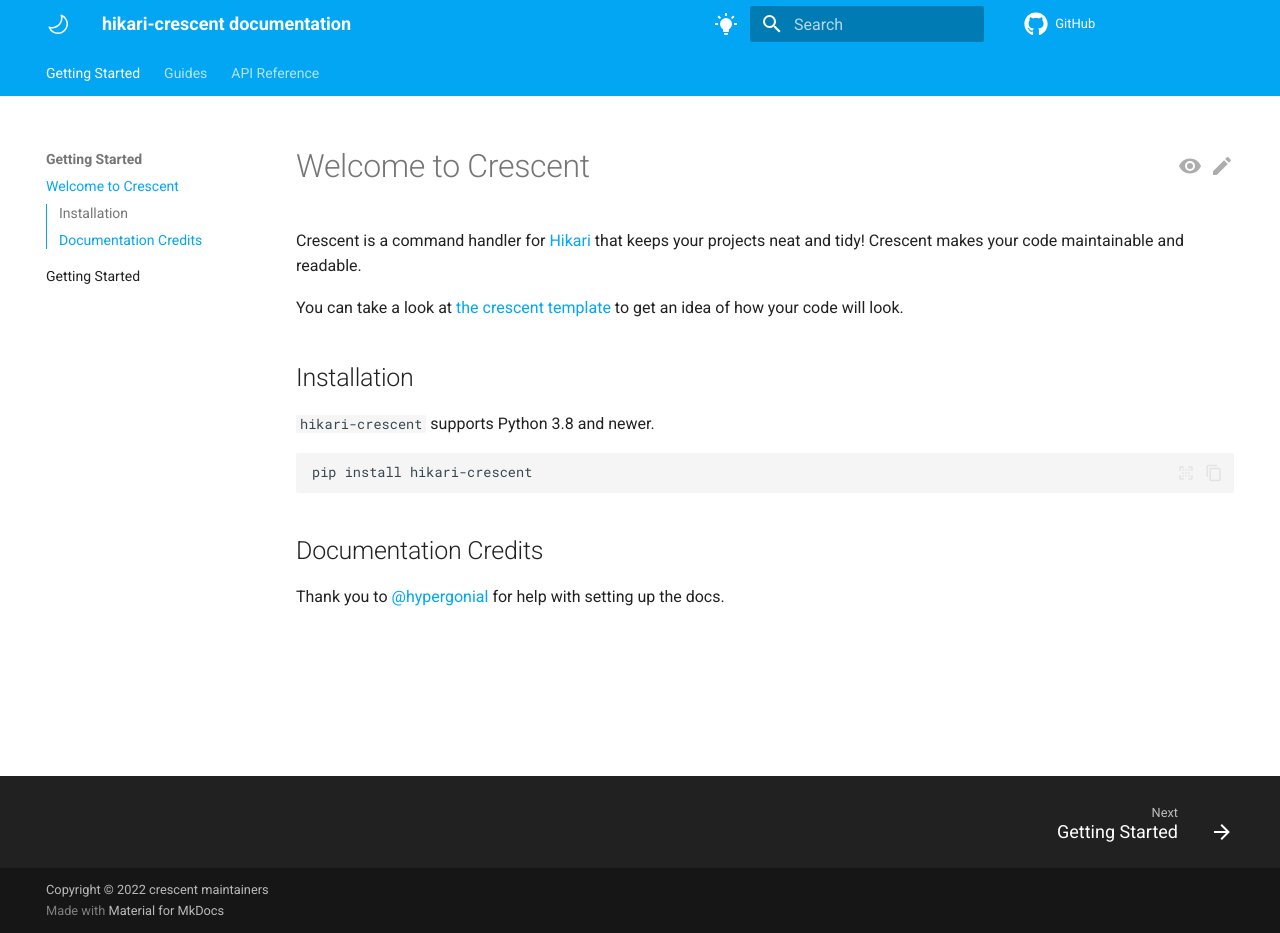
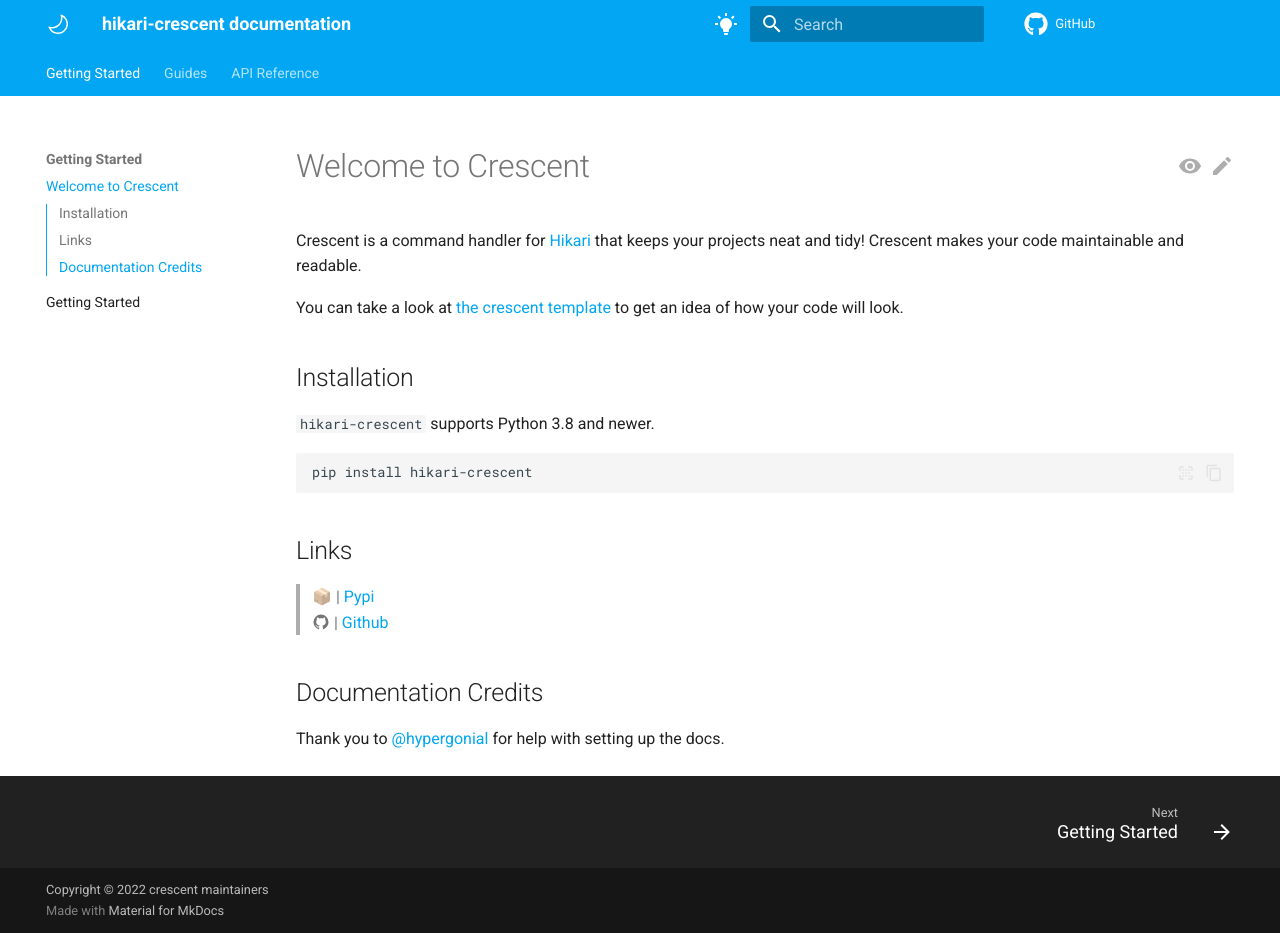
Before and after one commit to hikari-crescent/hikari-crescent, an MkDocs documentation site: the page built from docs/home.md, in a window 1280 px wide and 933 px high. Built offline with MkDocs 1.6.1 and Material for MkDocs 9.7.7, drawn with Linux system fonts in a browser that asks for light colours; comment, search, counter and statistics services are not loaded.

Commit message:
add links

````diff
--- a/docs/home.md
+++ b/docs/home.md
@@ -18,6 +18,11 @@ to get an idea of how your code will look.
 pip install hikari-crescent
 ```
 
+## Links
+
+> 📦 | [Pypi](https://pypi.org/project/hikari-crescent/)<br>
+> :material-github: | [Github](https://github.com/hikari-crescent/hikari-crescent)<br>
+
 ## Documentation Credits
 
 Thank you to [@hypergonial](https://github.com/Hypergonial) for help with setting up the docs.
````
